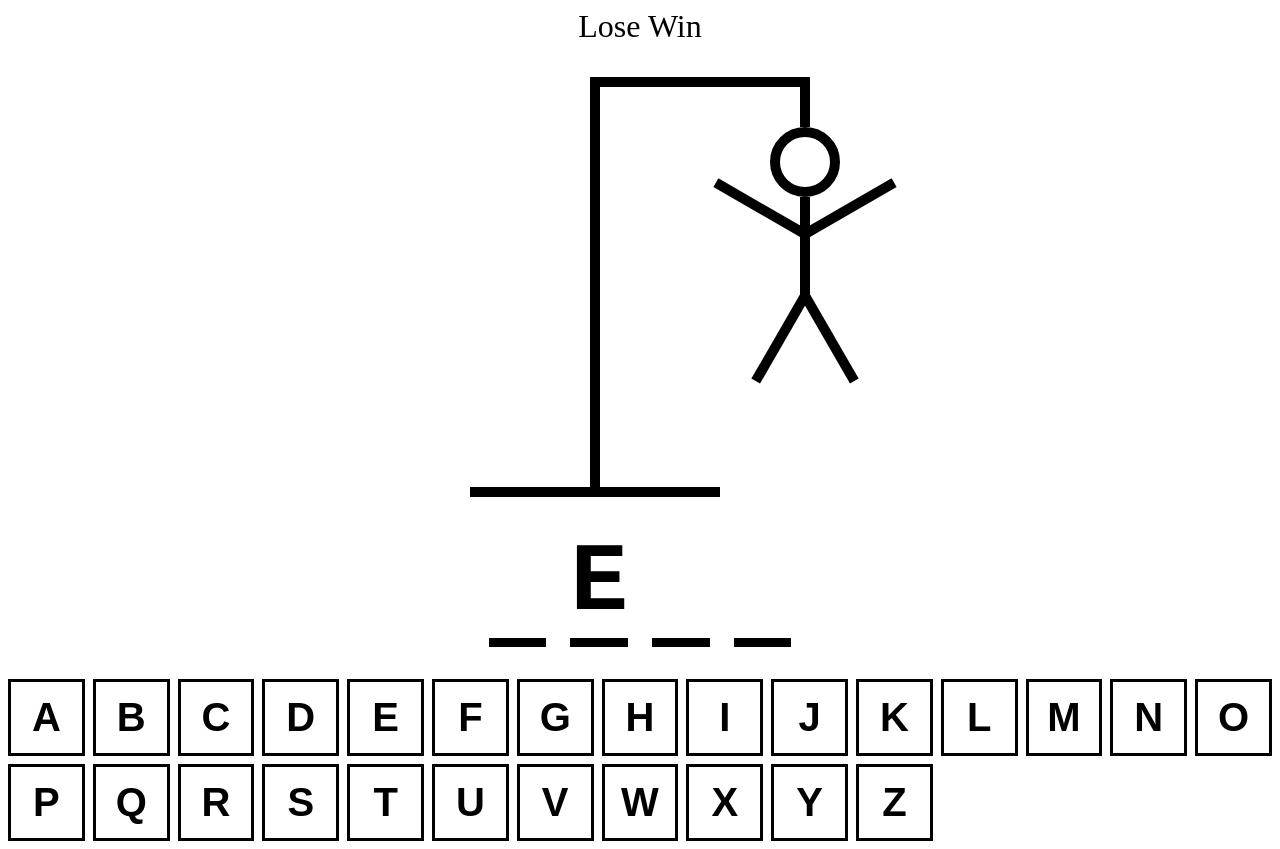
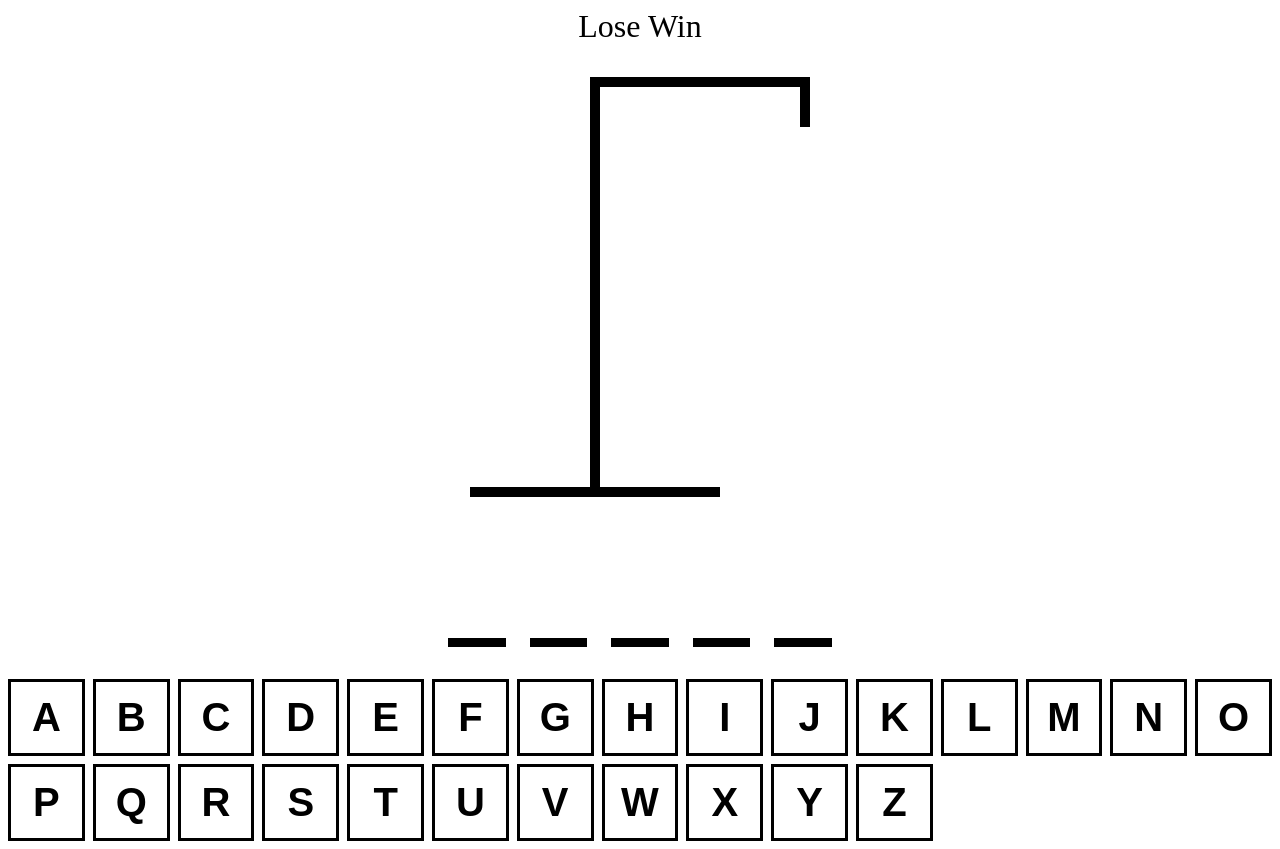
Before and after one commit to AdityaJamdade/hangman-game, a React (Vite) app: page / in a window 1280 px wide. Built offline with nearby package versions, Linux system fonts and the light colour scheme.

Commit message:
done with hangman word and drawing component

```diff
--- a/src/App.tsx
+++ b/src/App.tsx
@@ -10,6 +10,8 @@
   });
 
   const [guessedLetters, setGuessedLetters] = useState<string[]>([]);
+
+  const incorrectLetters = guessedLetters.filter(letter => !wordToGuess.includes(letter))
 
   return (
     <div
@@ -24,8 +26,8 @@
     >
       <div style={{ fontSize: "2rem", textAlign: "center" }}>Lose Win</div>
 
-      <HangmanDrawing />
-      <HangmanWord />
+      <HangmanDrawing numberOfGuesses={incorrectLetters.length} />
+      <HangmanWord guessedLetters={guessedLetters} wordToGuess={wordToGuess} />
       <div style={{ alignSelf: "stretch" }}>
         <Keyboard />
       </div>
--- a/src/components/HangmanDrawing.tsx
+++ b/src/components/HangmanDrawing.tsx
@@ -17,10 +17,10 @@
     style={{
       width: "10px",
       height: "100px",
-      background:"black",
+      background: "black",
       position: "absolute",
       top: "120px",
-      right:0,
+      right: 0,
     }}
   />
 );
@@ -30,12 +30,12 @@
     style={{
       width: "100px",
       height: "10px",
-      background:"black",
+      background: "black",
       position: "absolute",
       top: "150px",
-      right:"-100px",
-      rotate:"-30deg",
-      transformOrigin:"left bottom",
+      right: "-100px",
+      rotate: "-30deg",
+      transformOrigin: "left bottom",
     }}
   />
 );
@@ -45,12 +45,12 @@
     style={{
       width: "100px",
       height: "10px",
-      background:"black",
+      background: "black",
       position: "absolute",
       top: "150px",
-      right:"10px",
-      rotate:"30deg",
-      transformOrigin:"right bottom",
+      right: "10px",
+      rotate: "30deg",
+      transformOrigin: "right bottom",
     }}
   />
 );
@@ -60,12 +60,12 @@
     style={{
       width: "100px",
       height: "10px",
-      background:"black",
+      background: "black",
       position: "absolute",
       top: "210px",
-      right:"-90px",
-      rotate:"60deg",
-      transformOrigin:"left bottom",
+      right: "-90px",
+      rotate: "60deg",
+      transformOrigin: "left bottom",
     }}
   />
 );
@@ -75,27 +75,26 @@
     style={{
       width: "100px",
       height: "10px",
-      background:"black",
+      background: "black",
       position: "absolute",
       top: "210px",
-      right:0,
-      rotate:"-60deg",
-      transformOrigin:"right bottom",
+      right: 0,
+      rotate: "-60deg",
+      transformOrigin: "right bottom",
     }}
   />
 );
 
+const BODY_PARTS = [HEAD, BODY, RIGHT_ARM, LEFT_ARM, RIGHT_LEG, LEFT_LEG];
 
+type HangmanDrawingProps = {
+  numberOfGuesses: number;
+};
 
-export function HangmanDrawing() {
+export function HangmanDrawing({ numberOfGuesses }: HangmanDrawingProps) {
   return (
     <div style={{ position: "relative" }}>
-      {HEAD}
-      {BODY}
-      {RIGHT_ARM}
-      {LEFT_ARM}
-      {RIGHT_LEG}
-      {LEFT_LEG}
+      {BODY_PARTS.slice(0, numberOfGuesses)}
       <div
         style={{
           height: "50px",
--- a/src/components/HangmanWord.tsx
+++ b/src/components/HangmanWord.tsx
@@ -1,6 +1,9 @@
-export function HangmanWord() {
-  const word = "test";
-  const guessedLetters = ["e"]
+type HangmanWordProps = {
+  guessedLetters: string[]
+  wordToGuess: string
+};
+
+export function HangmanWord({ guessedLetters, wordToGuess }: HangmanWordProps) {
 
   return (
     <div
@@ -13,11 +16,17 @@
         fontFamily: "monospace",
       }}
     >
-      {word.split("").map((letter, index) => (
+      {wordToGuess.split("").map((letter, index) => (
         <span style={{ borderBottom: "0.1em solid black" }} key={index}>
-            <span style={{
-                visibility:guessedLetters.includes(letter) ? "visible" : "hidden",
-            }}>{letter}</span>
+          <span
+            style={{
+              visibility: guessedLetters.includes(letter)
+                ? "visible"
+                : "hidden",
+            }}
+          >
+            {letter}
+          </span>
         </span>
       ))}
     </div>
```
